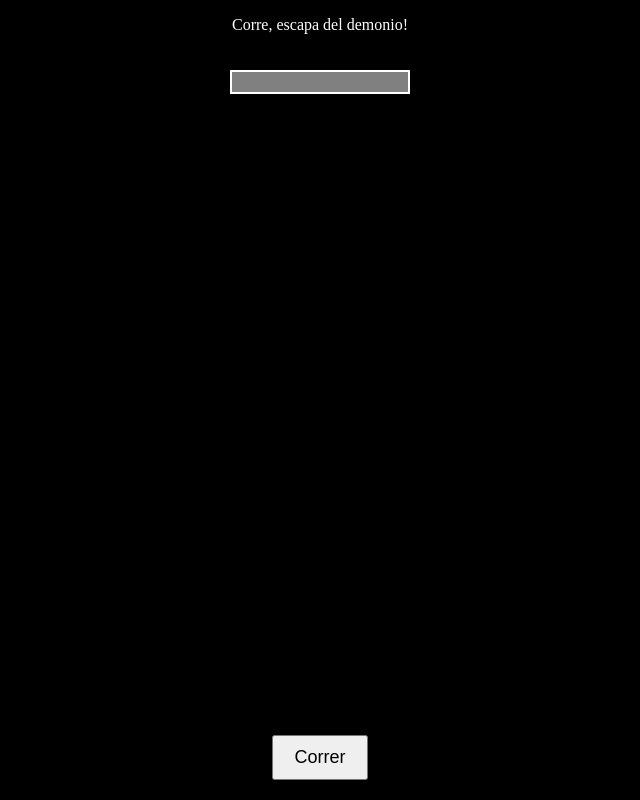
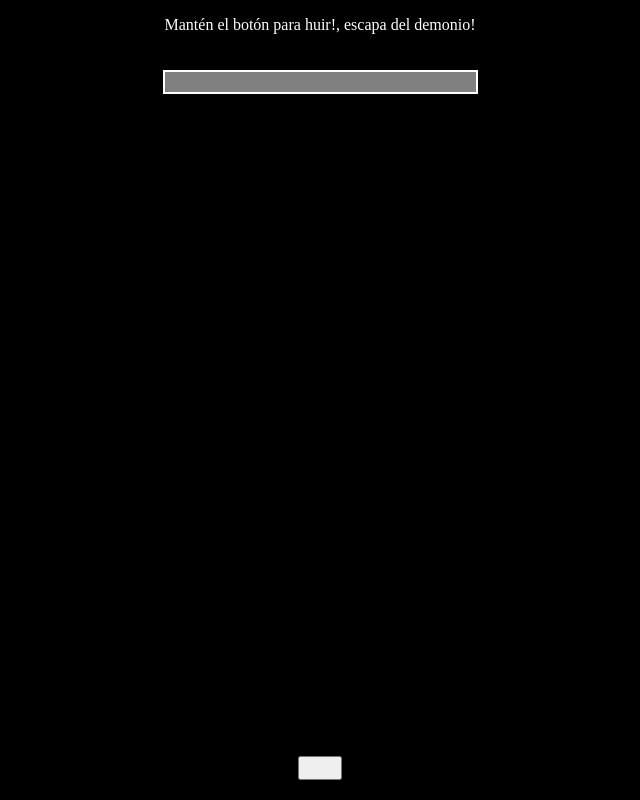
Before and after one commit to AdrianAlonso2002/JuegoDelTemporizador2, a plain HTML site: page Demonio/demonio.html in a window 1280 px wide. Both pictures are taken after a click on the button "Empezar". Shown: the whole page, without its empty margins (320-960 px from the left). Drawn offline with Linux system fonts and the light colour scheme; some packages are replaced by stand-ins of ours; a script that the page names is missing.

Commit message:
Update demonio.html

```diff
--- a/Demonio/demonio.html
+++ b/Demonio/demonio.html
@@ -13,11 +13,11 @@
 <body>
     <div id="game-container">
         <button id="start-button">Empezar</button>
-        <p id="status-text">Corre, escapa del demonio!</p>
+        <p id="status-text">Mantén el botón para huir!, escapa del demonio!</p>
         <div id="progress-bar">
             <div id="progress"></div>
         </div>
-        <button id="advance-button">Correr</button>
+        <button id="advance-button"></button>
         <audio id="scary-sound" src="scary-sound.mp3"></audio>
         <audio id="jumpscare-sound" src="jumpscare.mp3"></audio>
         <audio id="running-sound" src="correr.mp3" loop></audio>
```
